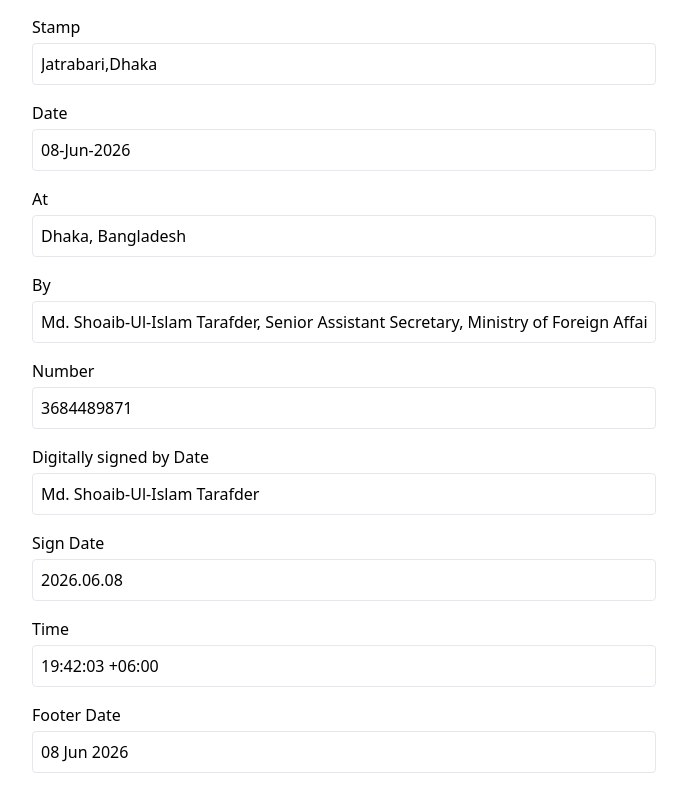
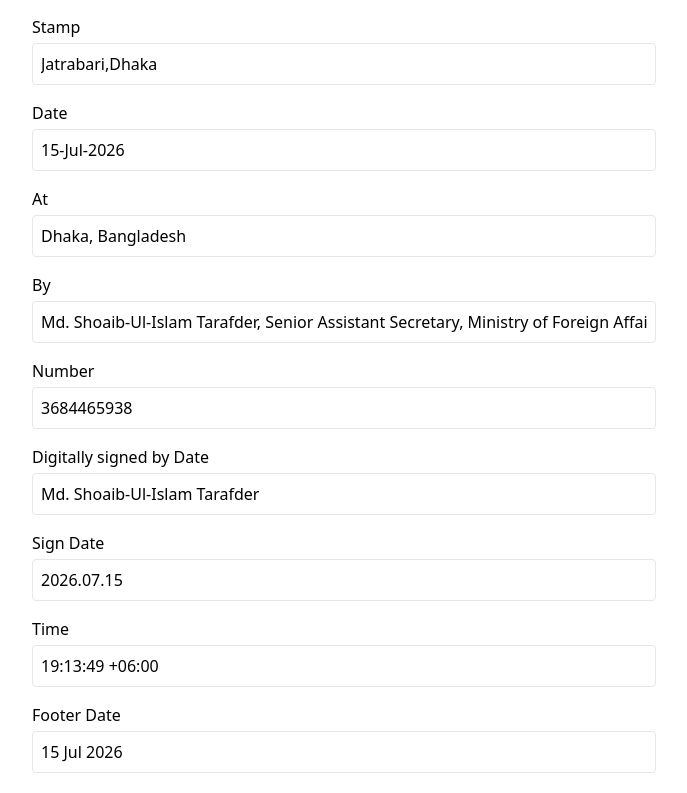
Before and after one commit to Randomtanvir/apostille_gov, a Next.js app: page /dashboard/add in a window 1280 px wide. Shown: the part 462-1255 px from the top of the page, without its empty margins (296-983 px from the left). Built offline with nearby package versions, Linux system fonts and the light colour scheme.

Commit message:
form change

```diff
--- a/app/dashboard/_components/ApplicationForm.jsx
+++ b/app/dashboard/_components/ApplicationForm.jsx
@@ -15,13 +15,13 @@
       signed: "Muslim Marriage Register",
       capacity: "Muslim Marriage Register",
       stamp: "Jatrabari,Dhaka",
-      date: "08-Jun-2026",
-      signDate: "2026.06.08",
-      time: "19:42:03 +06:00",
-      footerDate: "08 Jun 2026",
+      date: "15-Jul-2026",
+      signDate: "2026.07.15",
+      time: "19:13:49 +06:00",
+      footerDate: "15 Jul 2026",
       at: "Dhaka, Bangladesh",
       by: "Md. Shoaib-Ul-Islam Tarafder, Senior Assistant Secretary, Ministry of Foreign Affairs",
-      number: "3684489871",
+      number: "3684465938",
       digitallySigned: "Md. Shoaib-Ul-Islam Tarafder",
       QRcode: null,
       images: [],
```
